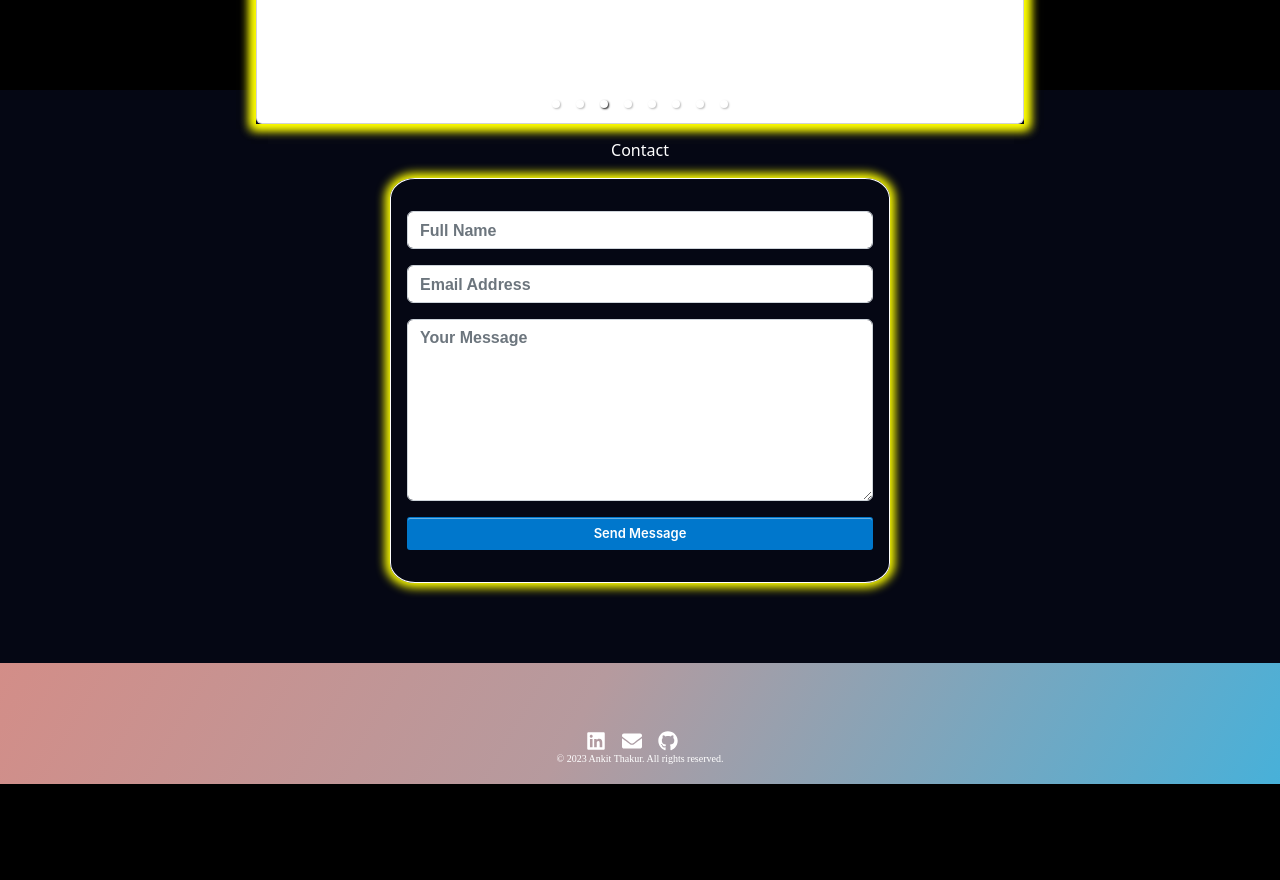
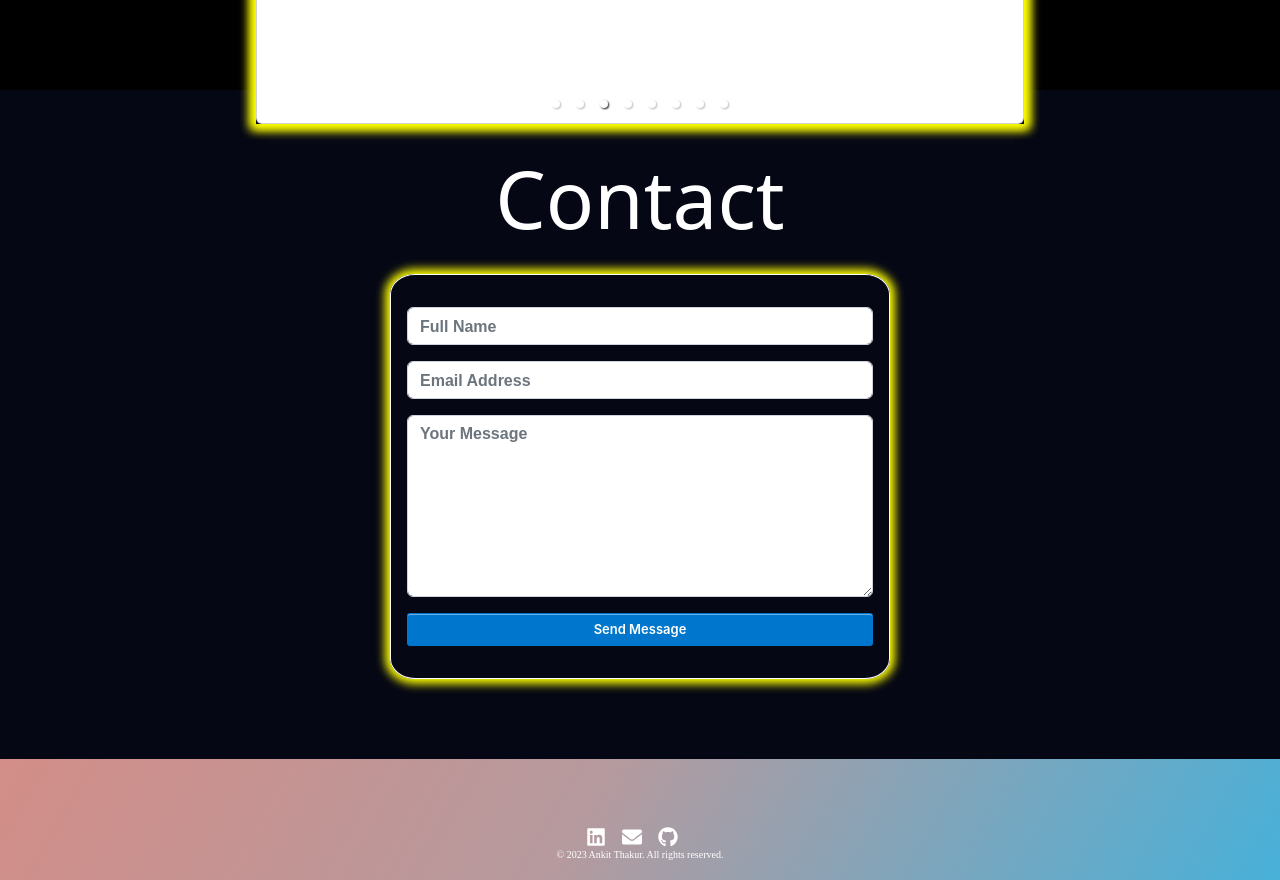
Before and after one commit to Ankitthakur2/Web-Portfolio, a React (Create React App) app: page / in a window 1280 px wide. Shown: the part 3360-4240 px from the top of the page. Before the commit the page ends 4144 px from the top, so only its background shows below. Built offline with nearby package versions, Linux system fonts and the light colour scheme; the HTML template or start-up script is replaced by a standard one; a web font is replaced by a local one.

Commit message:
Update contact.css

```diff
--- a/src/routes/contact.css
+++ b/src/routes/contact.css
@@ -65,6 +65,10 @@ form textarea {
   font-size: 10px;
 } */
 
+.Contact-title{
+  font-size:80px;
+}
+
 @media screen and (max-width: 1040px) {
   .form-container {
     padding-top: 5rem;
```
